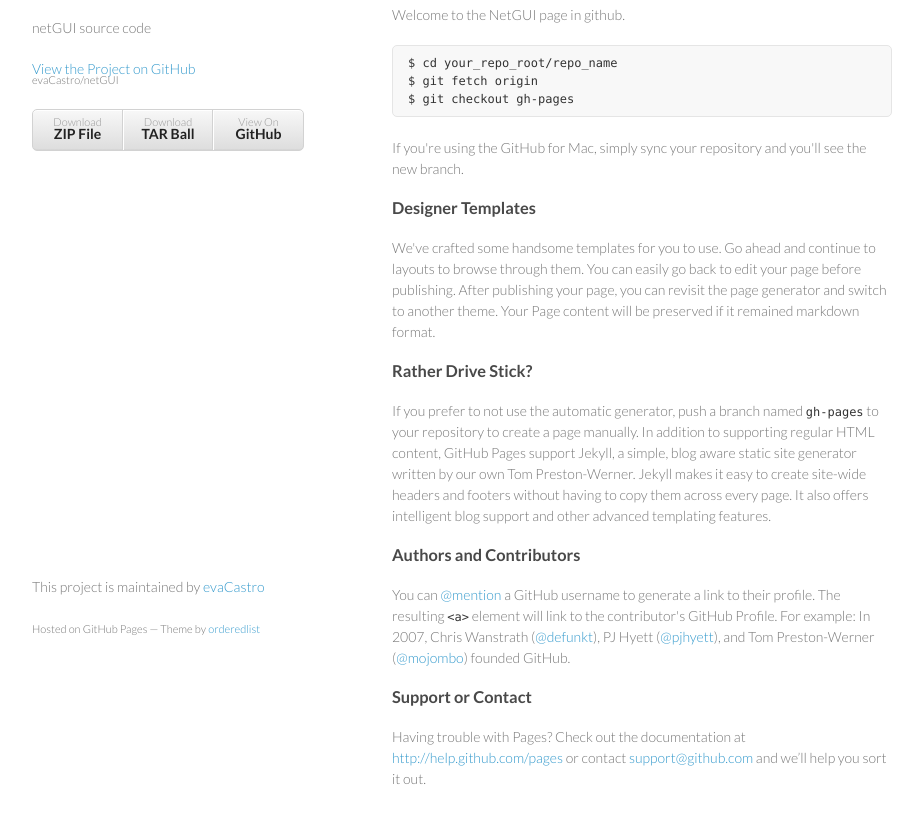
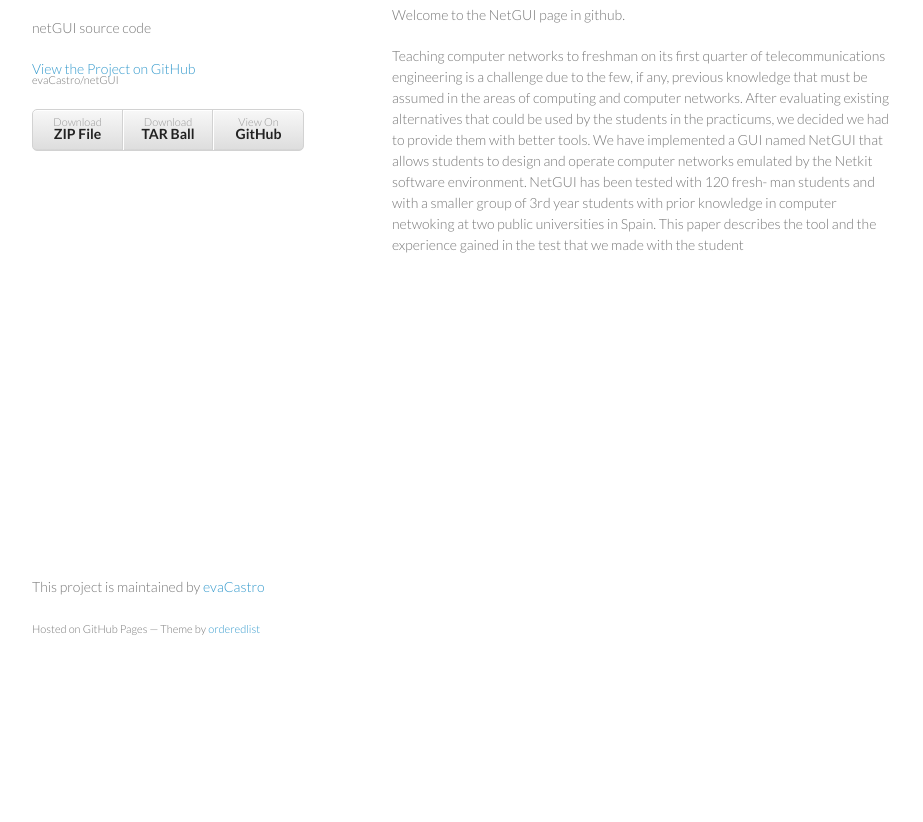
Before and after one commit to asu88/netGUI, a plain HTML site: page index.html in a window 1280 px wide. Shown: the part 92-914 px from the top of the page, without its empty margins (178-1101 px from the left). After the commit the page ends 800 px from the top, so only its background shows below. Drawn offline with Linux system fonts and the light colour scheme.

Commit message:
Update index.html

```diff
--- a/index.html
+++ b/index.html
@@ -32,33 +32,22 @@
 <a name="welcome-to-github-pages" class="anchor" href="#welcome-to-github-pages"><span class="octicon octicon-link"></span></a>Welcome to GitHub Pages.</h3>
 
 <p> Welcome to the NetGUI page in github.</p>
-<pre><code>$ cd your_repo_root/repo_name
-$ git fetch origin
-$ git checkout gh-pages
-</code></pre>
 
-<p>If you're using the GitHub for Mac, simply sync your repository and you'll see the new branch.</p>
+<p>Teaching computer networks to freshman on its first quarter
+of telecommunications engineering is a challenge due to the few, if any,
+previous knowledge that must be assumed in the areas of computing and
+computer networks. After evaluating existing alternatives that could be
+used by the students in the practicums, we decided we had to provide
+them with better tools. We have implemented a GUI named NetGUI that
+allows students to design and operate computer networks emulated by
+the Netkit software environment. NetGUI has been tested with 120 fresh-
+man students and with a smaller group of 3rd year students with prior
+knowledge in computer netwoking at two public universities in Spain.
+This paper describes the tool and the experience gained in the test that
+we made with the student</p>
 
-<h3>
-<a name="designer-templates" class="anchor" href="#designer-templates"><span class="octicon octicon-link"></span></a>Designer Templates</h3>
 
-<p>We've crafted some handsome templates for you to use. Go ahead and continue to layouts to browse through them. You can easily go back to edit your page before publishing. After publishing your page, you can revisit the page generator and switch to another theme. Your Page content will be preserved if it remained markdown format.</p>
-
-<h3>
-<a name="rather-drive-stick" class="anchor" href="#rather-drive-stick"><span class="octicon octicon-link"></span></a>Rather Drive Stick?</h3>
-
-<p>If you prefer to not use the automatic generator, push a branch named <code>gh-pages</code> to your repository to create a page manually. In addition to supporting regular HTML content, GitHub Pages support Jekyll, a simple, blog aware static site generator written by our own Tom Preston-Werner. Jekyll makes it easy to create site-wide headers and footers without having to copy them across every page. It also offers intelligent blog support and other advanced templating features.</p>
-
-<h3>
-<a name="authors-and-contributors" class="anchor" href="#authors-and-contributors"><span class="octicon octicon-link"></span></a>Authors and Contributors</h3>
-
-<p>You can <a href="https://github.com/blog/821" class="user-mention">@mention</a> a GitHub username to generate a link to their profile. The resulting <code>&lt;a&gt;</code> element will link to the contributor's GitHub Profile. For example: In 2007, Chris Wanstrath (<a href="https://github.com/defunkt" class="user-mention">@defunkt</a>), PJ Hyett (<a href="https://github.com/pjhyett" class="user-mention">@pjhyett</a>), and Tom Preston-Werner (<a href="https://github.com/mojombo" class="user-mention">@mojombo</a>) founded GitHub.</p>
-
-<h3>
-<a name="support-or-contact" class="anchor" href="#support-or-contact"><span class="octicon octicon-link"></span></a>Support or Contact</h3>
-
-<p>Having trouble with Pages? Check out the documentation at <a href="http://help.github.com/pages">http://help.github.com/pages</a> or contact <a href="mailto:support@github.com">support@github.com</a> and we’ll help you sort it out.</p>
-      </section>
+    </section>
       <footer>
         <p>This project is maintained by <a href="https://github.com/evaCastro">evaCastro</a></p>
         <p><small>Hosted on GitHub Pages &mdash; Theme by <a href="https://github.com/orderedlist">orderedlist</a></small></p>
```
